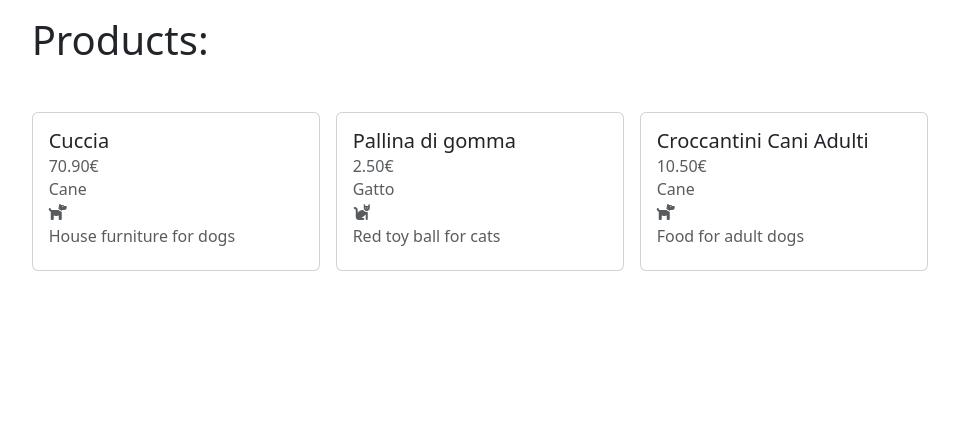
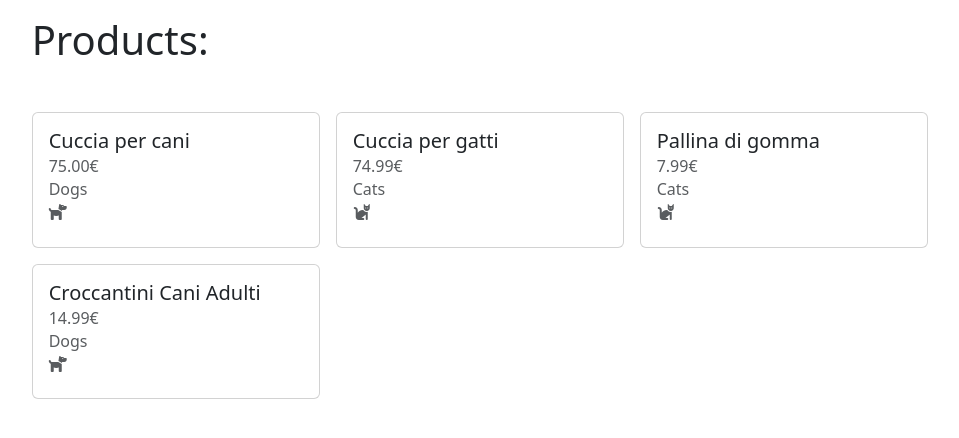
Before and after one commit to GabrielePazi/php-oop-2, a PHP site: page / in a window 1280 px wide. Shown: the top 438 px of the page, without its empty margins (87-1046 px from the left). Run offline with PHP 8.4, Linux system fonts and the light colour scheme.

Commit message:
1.2 riorganizzazione struttura

```diff
--- /dev/null
+++ b/classes/Cane.php
@@ -0,0 +1,22 @@
+<?php
+require_once __DIR__ . '/Category.php';
+
+class Cane extends Category
+{
+  protected $name = "Dogs";
+  protected $icon = '<i class="fa-solid fa-dog"></i>';
+
+  public function __construct()
+  {
+  }
+
+  public function getName()
+  {
+    return $this->name;
+  }
+
+  public function getIcon()
+  {
+    return $this->icon;
+  }
+}
--- a/classes/Category.php
+++ b/classes/Category.php
@@ -1,32 +1,32 @@
 <?php
 
-class Category
+abstract class Category
 {
-  protected $categ_name;
+  protected $name;
   protected $icon;
 
-  public function __construct(string $_categ_name, string $_icon)
+  public function __construct(string $_name, string $_icon)
   {
-    $this->categ_name = $this->set_categ_name($_categ_name);
-    $this->icon = $this->set_categ_icon($_icon);
+    $this->name = $this->set_name($_name);
+    $this->icon = $this->set_icon($_icon);
   }
 
-  public function set_categ_name($_categ_name)
+  public function set_name($_name)
   {
-    return $this->categ_name = $_categ_name;
+    return $this->name = $_name;
   }
 
-  public function get_categ_name()
+  public function get_name()
   {
-    return $this->categ_name;
+    return $this->name;
   }
 
-  public function set_categ_icon($_categ_icon)
+  public function set_icon($_icon)
   {
-    return $this->icon = $_categ_icon;
+    return $this->icon = $_icon;
   }
 
-  public function get_categ_icon()
+  public function get_icon()
   {
     return $this->icon;
   }
--- /dev/null
+++ b/classes/Cuccia.php
@@ -0,0 +1,56 @@
+<?php
+require_once __DIR__ . '/Product.php';
+
+class Cuccia extends Product
+{
+  protected $name;
+  protected $category;
+  protected $color;
+
+  public function __construct(string $_name, string $_price, Category $_category)
+  {
+    $this->name = $this->setName($_name);
+    $this->price = $this->setPrice($_price);
+    $this->category = $this->setCategory($_category);
+  }
+
+  public function setName($_name)
+  {
+    return $this->name = $_name;
+  }
+
+  public function getName()
+  {
+    return $this->name;
+  }
+
+  public function setCategory($_category)
+  {
+    return $this->category = $_category;
+  }
+
+  public function getCategory()
+  {
+    return $this->category;
+  }
+
+  public function setPrice($_price)
+  {
+    return $this->price = $_price;
+  }
+
+  public function getPrice()
+  {
+    return $this->price;
+  }
+
+  public function setColor($_color)
+  {
+    return $this->color = $_color;
+  }
+
+  public function getColor()
+  {
+    return $this->color;
+  }
+}
--- /dev/null
+++ b/classes/Gatto.php
@@ -0,0 +1,22 @@
+<?php
+require_once __DIR__ . '/Category.php';
+
+class Gatto extends Category
+{
+  protected $name = "Cats";
+  protected $icon = '<i class="fa-solid fa-cat"></i>';
+
+  public function __construct()
+  {
+  }
+
+  public function getName()
+  {
+    return $this->name;
+  }
+
+  public function getIcon()
+  {
+    return $this->icon;
+  }
+}
--- a/classes/Product.php
+++ b/classes/Product.php
@@ -1,19 +1,17 @@
 <?php
 require_once __DIR__ . '/Category.php';
 
-class Product extends Category
+abstract class Product
 {
   protected $name;
   protected $price;
-  protected $type;
+  protected $category;
 
-  public function __construct(string $_name, string $_price, Category $_category, string $_type)
+  public function __construct(string $_name, string $_price, Category $_category)
   {
-    parent::__construct($_category->get_categ_name(), $_category->get_categ_icon());
-
     $this->name = $this->set_name($_name);
     $this->price = $this->set_price($_price);
-    $this->type = $this->set_type($_type);
+    $this->category = $this->setCategory($_category);
   }
 
   public function set_name($_name)
@@ -36,13 +34,13 @@ class Product extends Category
     return $this->price;
   }
 
-  public function set_type($_type)
+  public function setCategory($_category)
   {
-    return $this->type = $_type;
+    return $this->category = $_category;
   }
 
-  public function get_type()
+  public function getCategory()
   {
-    return $this->type;
+    return $this->category;
   }
 }
--- /dev/null
+++ b/db/shop.php
@@ -0,0 +1,28 @@
+<?php
+
+$rawShop = [
+  [
+    'type' => 'Cuccia',
+    'name' => 'Cuccia per cani',
+    'price' => '75.00€',
+    'category' => "cane"
+  ],
+  [
+    'type' => 'Cuccia',
+    'name' => 'Cuccia per gatti',
+    'price' => '74.99€',
+    'category' => "gatto"
+  ],
+  [
+    'type' => 'Gioco',
+    'name' => 'Pallina di gomma',
+    'price' => '7.99€',
+    'category' => "gatto"
+  ],
+  [
+    'type' => 'Cibo',
+    'name' => 'Croccantini Cani Adulti',
+    'price' => '14.99€',
+    'category' => "cane"
+  ]
+];
--- a/index.php
+++ b/index.php
@@ -1,19 +1,16 @@
 <?php
 require_once __DIR__ . '/classes/Product.php';
-require_once __DIR__ . '/classes/Category.php';
+require_once __DIR__ . '/classes/Cuccia.php';
+require_once __DIR__ . '/classes/Cibo.php';
+require_once __DIR__ . '/classes/Gioco.php';
+require_once __DIR__ . '/classes/Cane.php';
+require_once __DIR__ . '/classes/Gatto.php';
+require_once __DIR__ . '/db/shop.php';
 
-$cane = new Category("Cane", '<i class="fa-solid fa-dog"></i>');
-$gatto = new Category("Gatto", '<i class="fa-solid fa-cat"></i>');
+$products = array_map(function($el) {
+  return new $el['type']($el['name'], $el['price'], new $el['category']());
+}, $rawShop);
 
-$cuccia = new Product('Cuccia', "70.90€", $cane, "House furniture for dogs");
-$gioco = new Product('Pallina di gomma', "2.50€", $gatto, "Red toy ball for cats");
-$cibo = new Product('Croccantini Cani Adulti', "10.50€", $cane, "Food for adult dogs");
-
-$products = [];
-
-array_push($products, $cuccia);
-array_push($products, $gioco);
-array_push($products, $cibo);
 ?>
 
 
--- a/partials/card.php
+++ b/partials/card.php
@@ -1,11 +1,10 @@
 <?php foreach ($products as $product) { ?>
   <div class="card" style="width: 18rem;">
     <div class="card-body">
-      <h5 class="card-title"><?php echo $product->get_name() ?></h5>
-      <h6 class="card-subtitle mb-2 text-body-secondary"><?php echo $product->get_price() ?></h6>
-      <h6 class="card-subtitle mb-2 text-body-secondary"><?php echo $product->get_categ_name() ?></h6>
-      <h6 class="card-subtitle mb-2 text-body-secondary"><?php echo $product->get_categ_icon() ?></h6>
-      <h6 class="card-subtitle mb-2 text-body-secondary"><?php echo $product->get_type() ?></h6>
+      <h5 class="card-title"><?php echo $product->getName() ?></h5>
+      <h6 class="card-subtitle mb-2 text-body-secondary"><?php echo $product->getPrice() ?></h6>
+      <h6 class="card-subtitle mb-2 text-body-secondary"><?php echo $product->getCategory()->getName() ?></h6>
+      <h6 class="card-subtitle mb-2 text-body-secondary"><?php echo $product->getCategory()->getIcon() ?></h6>
     </div>
   </div>
 <?php
```
Also changed, not shown: classes/Cibo.php (added, +56 -0 lines), classes/Gioco.php (added, +56 -0 lines).
